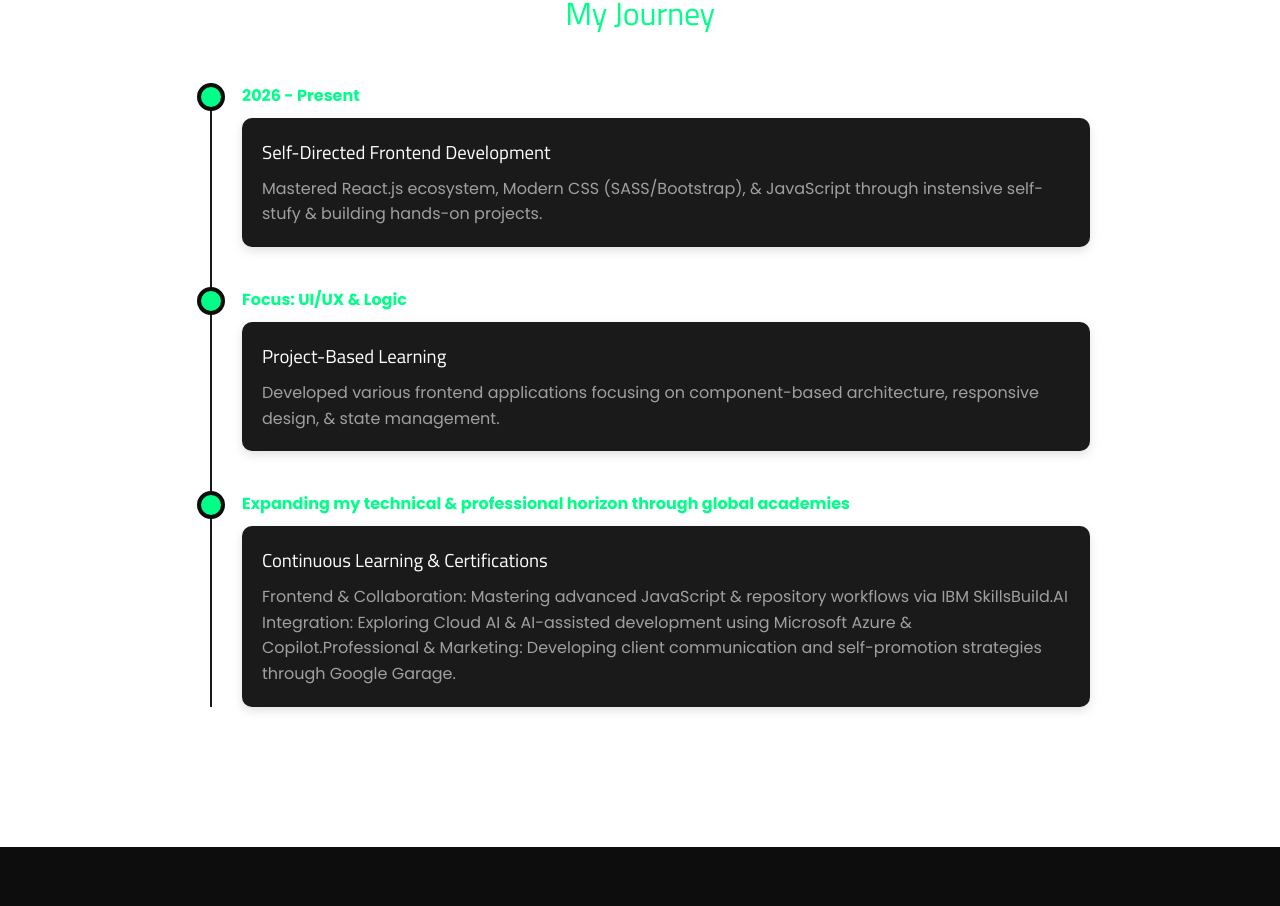
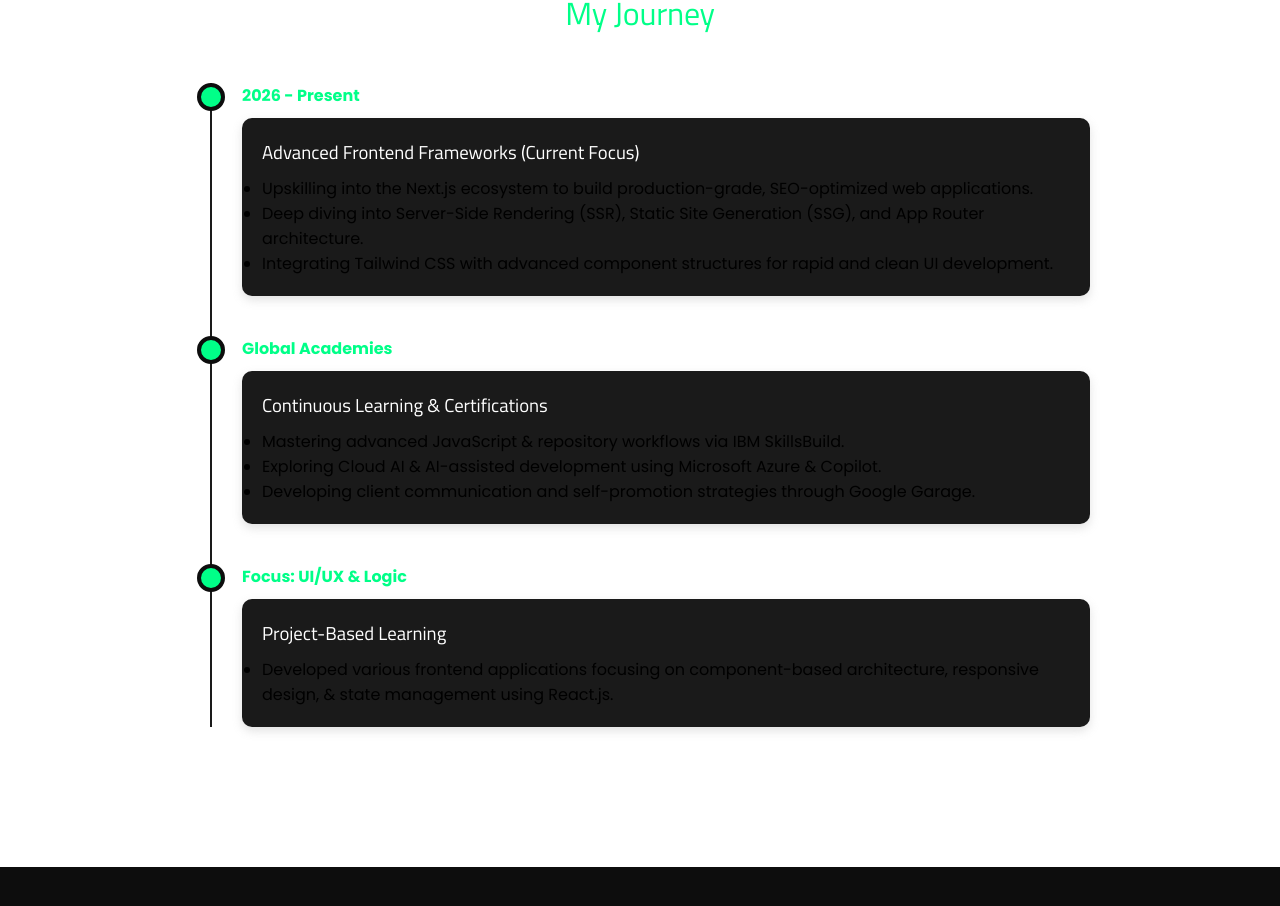
Before and after one commit to lakshan-beast/My-Portfolio, a React (Vite) app: page / in a window 1280 px wide. Shown: the part 1838-2744 px from the top of the page. Built offline with nearby package versions, Linux system fonts and the light colour scheme.

Commit message:
feat: update experience entries with new titles and descriptions for enhanced clarity and relevance

```diff
--- a/src/components/Experience.jsx
+++ b/src/components/Experience.jsx
@@ -1,25 +1,55 @@
 import React from "react";
 
 const Experience = () => {
+  // const experiences = [
+  //   {
+  //     title: "Self-Directed Frontend Development",
+  //     period: "2026 - Present",
+  //     description:
+  //       "Mastered React.js ecosystem, Modern CSS (SASS/Bootstrap), & JavaScript through instensive self-stufy & building hands-on projects.",
+  //   },
+  //   {
+  //     title: "Project-Based Learning",
+  //     period: "Focus: UI/UX & Logic",
+  //     description:
+  //       "Developed various frontend applications focusing on component-based architecture, responsive design, & state management.",
+  //   },
+  //   {
+  //     title: "Continuous Learning & Certifications",
+  //     period: "Global Academies",
+  //     descriptions: [
+  //       "Mastering advanced JavaScript & repository workflows via IBM SkillsBuild.",
+  //       "Exploring Cloud AI & AI-assisted development using Microsoft Azure & Copilot.",
+  //       "Developing client communication and self-promotion strategies through Google Garage.",
+  //     ],
+  //   },
+  // ];
+
   const experiences = [
     {
-      title: "Self-Directed Frontend Development",
+      title: "Advanced Frontend Frameworks (Current Focus)",
       period: "2026 - Present",
-      description:
-        "Mastered React.js ecosystem, Modern CSS (SASS/Bootstrap), & JavaScript through instensive self-stufy & building hands-on projects.",
+      descriptions: [
+        "Upskilling into the Next.js ecosystem to build production-grade, SEO-optimized web applications.",
+        "Deep diving into Server-Side Rendering (SSR), Static Site Generation (SSG), and App Router architecture.",
+        "Integrating Tailwind CSS with advanced component structures for rapid and clean UI development.",
+      ],
+    },
+    {
+      title: "Continuous Learning & Certifications",
+      period: "Global Academies",
+      descriptions: [
+        "Mastering advanced JavaScript & repository workflows via IBM SkillsBuild.",
+        "Exploring Cloud AI & AI-assisted development using Microsoft Azure & Copilot.",
+        "Developing client communication and self-promotion strategies through Google Garage.",
+      ],
     },
     {
       title: "Project-Based Learning",
       period: "Focus: UI/UX & Logic",
-      description:
-        "Developed various frontend applications focusing on component-based architecture, responsive design, & state management.",
-    },
-    {
-      title: "Continuous Learning & Certifications",
-      period:
-        "Expanding my technical & professional horizon through global academies",
-      description:
-        "Frontend & Collaboration: Mastering advanced JavaScript & repository workflows via IBM SkillsBuild.AI Integration: Exploring Cloud AI & AI-assisted development using Microsoft Azure & Copilot.Professional & Marketing: Developing client communication and self-promotion strategies through Google Garage.",
+      descriptions: [
+        "Developed various frontend applications focusing on component-based architecture, responsive design, & state management using React.js.",
+      ],
     },
   ];
 
@@ -28,13 +58,29 @@ const Experience = () => {
       <div className="experience-container" data-aos="fade-up">
         <h2 className="section-title">My Journey</h2>
 
+        {/* {journeyData.map((item, index) => (
+  <div className="journey-card" key={index}>
+    <h3>{item.title}</h3>
+    <span className="period">{item.period}</span>
+
+
+  </div>
+))} */}
+
         <div className="timeline">
           {experiences.map((experience, index) => (
             <div className="timeline-item" key={index} data-aos="fade-up">
               <div className="period">{experience.period}</div>
               <div className="content">
                 <h3>{experience.title}</h3>
-                <p>{experience.description}</p>
+                {/* <p>{experience.descriptions}</p> */}
+
+                {/* Descriptions Array එක Loop කිරීම */}
+                <ul className="journey-list">
+                  {experience.descriptions.map((desc, index) => (
+                    <li key={index}>{desc}</li>
+                  ))}
+                </ul>
               </div>
             </div>
           ))}
```
